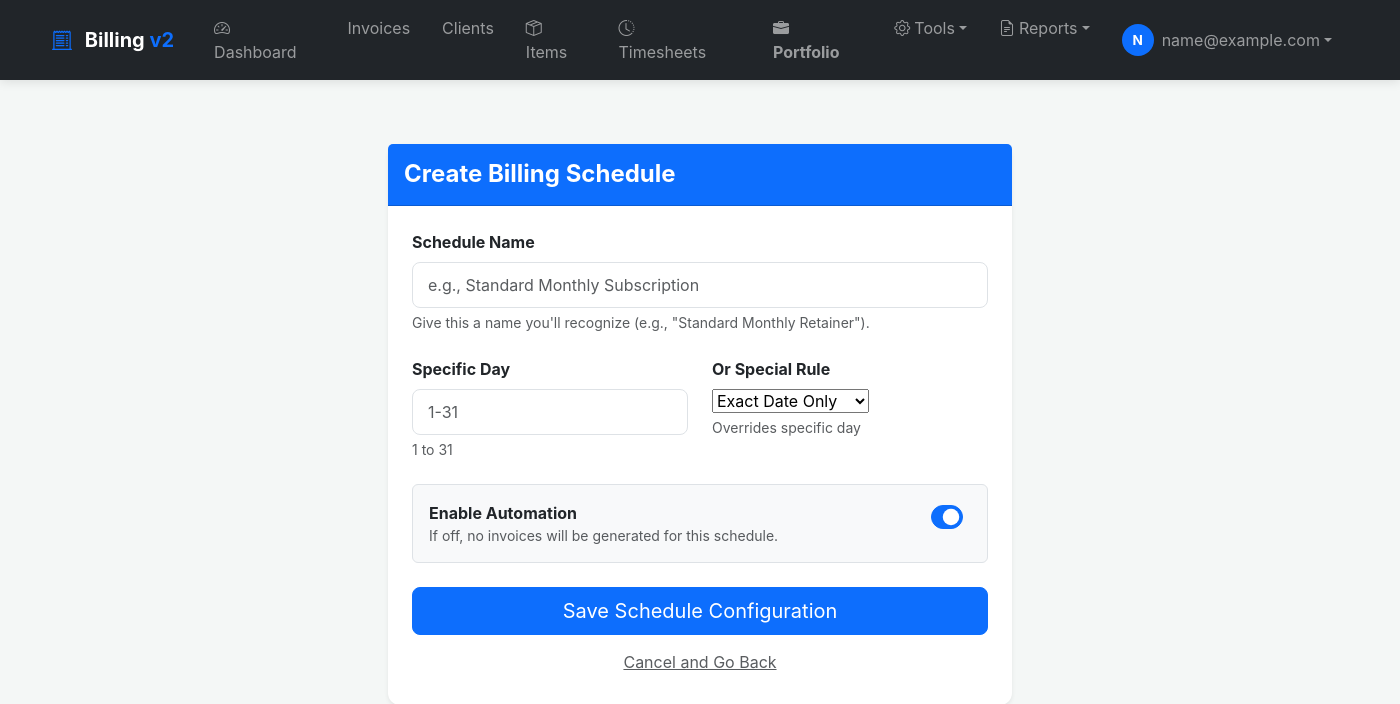
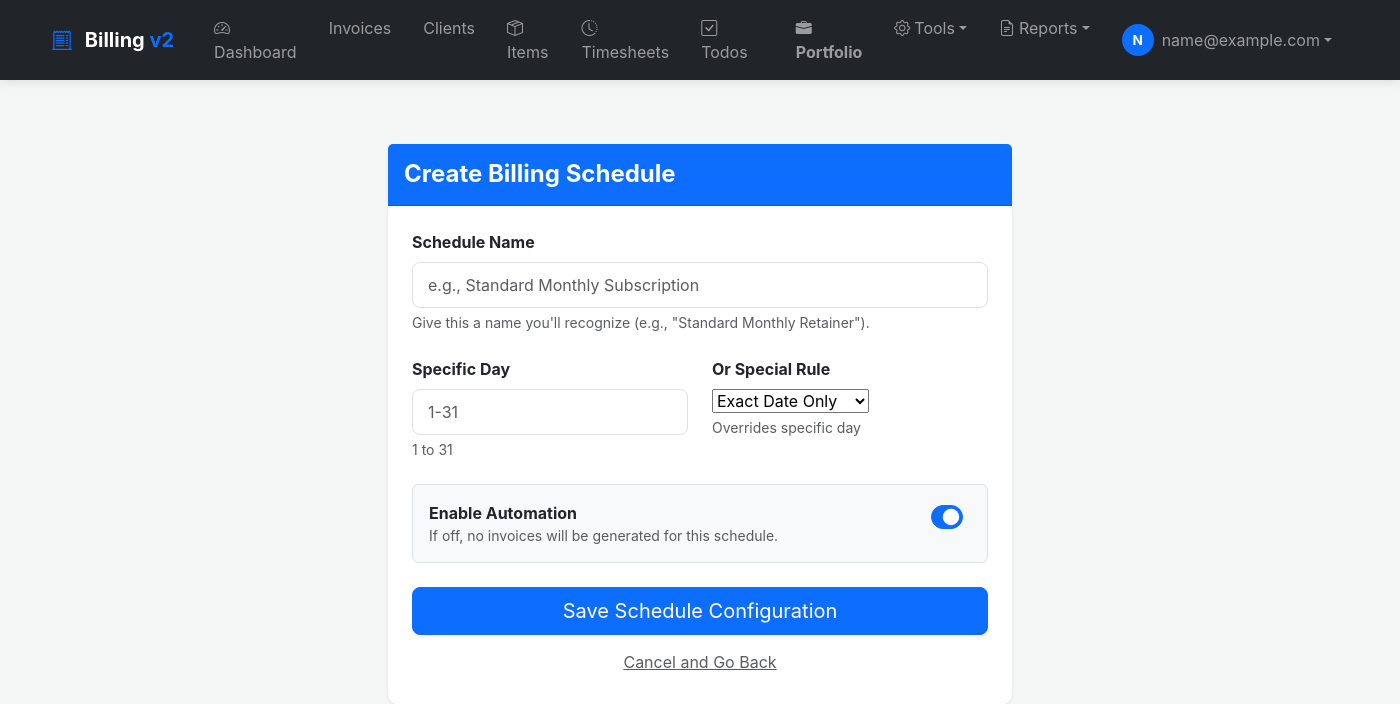
Before and after one commit to peterretief/billing-v2, a Django app: page /scheduler/policies/create/ in a window 1400 px wide. Shown: the top 704 px of the page. Run offline with Django 5.2, Linux system fonts and the light colour scheme; the visitor is signed in with stand-in values (Sample User, id 1); data that the repository does not hold is empty; parts of the project's set-up code (start-up, migrations or seed data) failed here and were passed over; some libraries are stand-ins or nearby versions.

Commit message:
feat: Add Todos link to main navigation bar
- Add 'Todos' nav item to base.html navbar
- Position after Timesheets for easy access
- Include check-square icon for visual identification
- Auto-active highlight when viewing todos pages

```diff
--- a/templates/base.html
+++ b/templates/base.html
@@ -87,6 +87,10 @@
                             <li class="nav-item">
                                 <a class="nav-link {% if 'timesheets' in request.path and 'categories' not in request.path %}active fw-bold{% endif %}"
                                    href="{% url 'timesheets:timesheet_list' %}"><i class="bi bi-clock-history me-1"></i>Timesheets</a>
+                            </li>
+                            <li class="nav-item">
+                                <a class="nav-link {% if 'todos' in request.path %}active fw-bold{% endif %}"
+                                   href="{% url 'todos:todo_list' %}"><i class="bi bi-check-square me-1"></i>Todos</a>
                             </li>
                             {# Updated: Changed is_ops to is_staff/superuser for visibility #}
                             {% if user.is_staff or user.is_superuser %}
```
